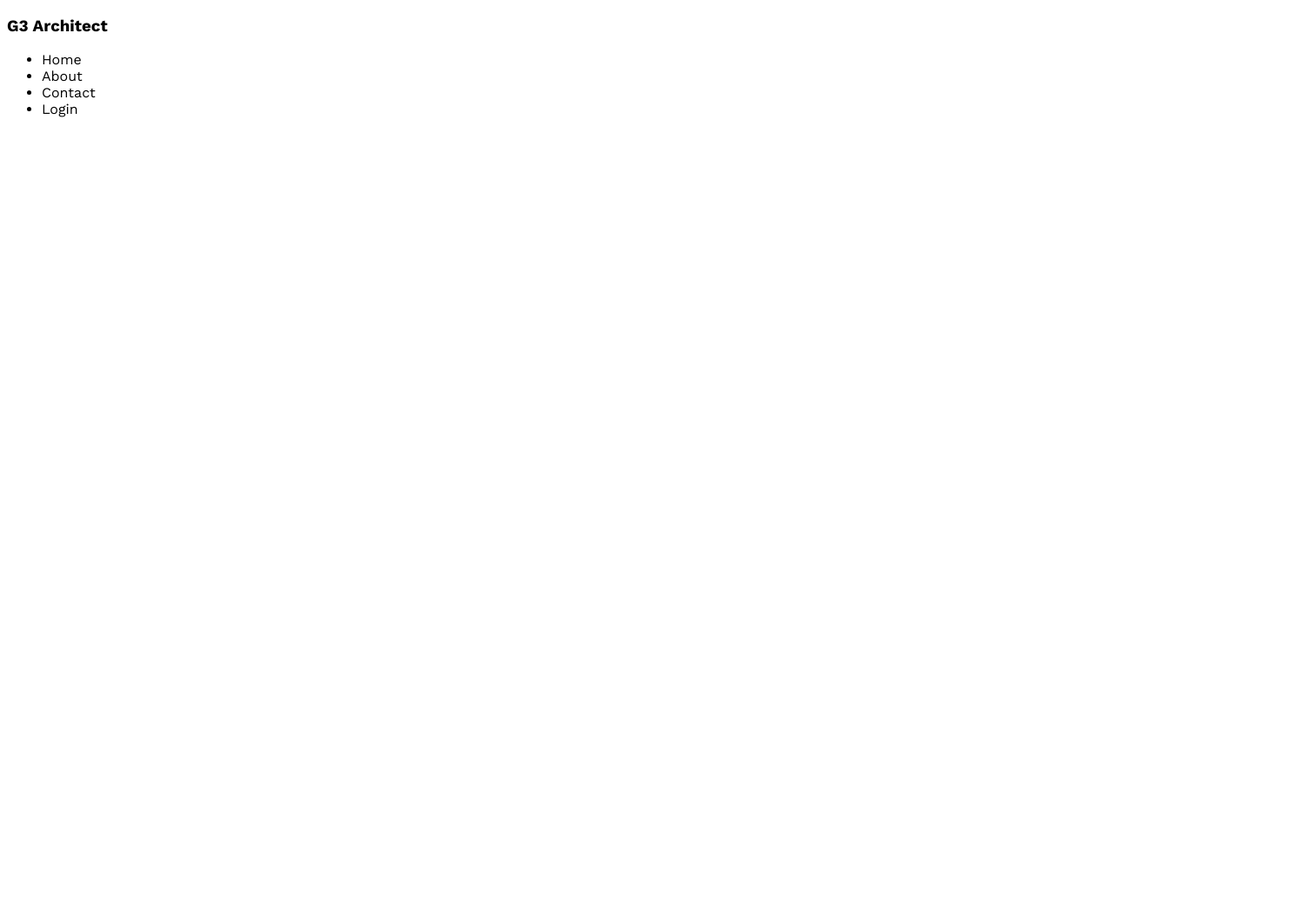
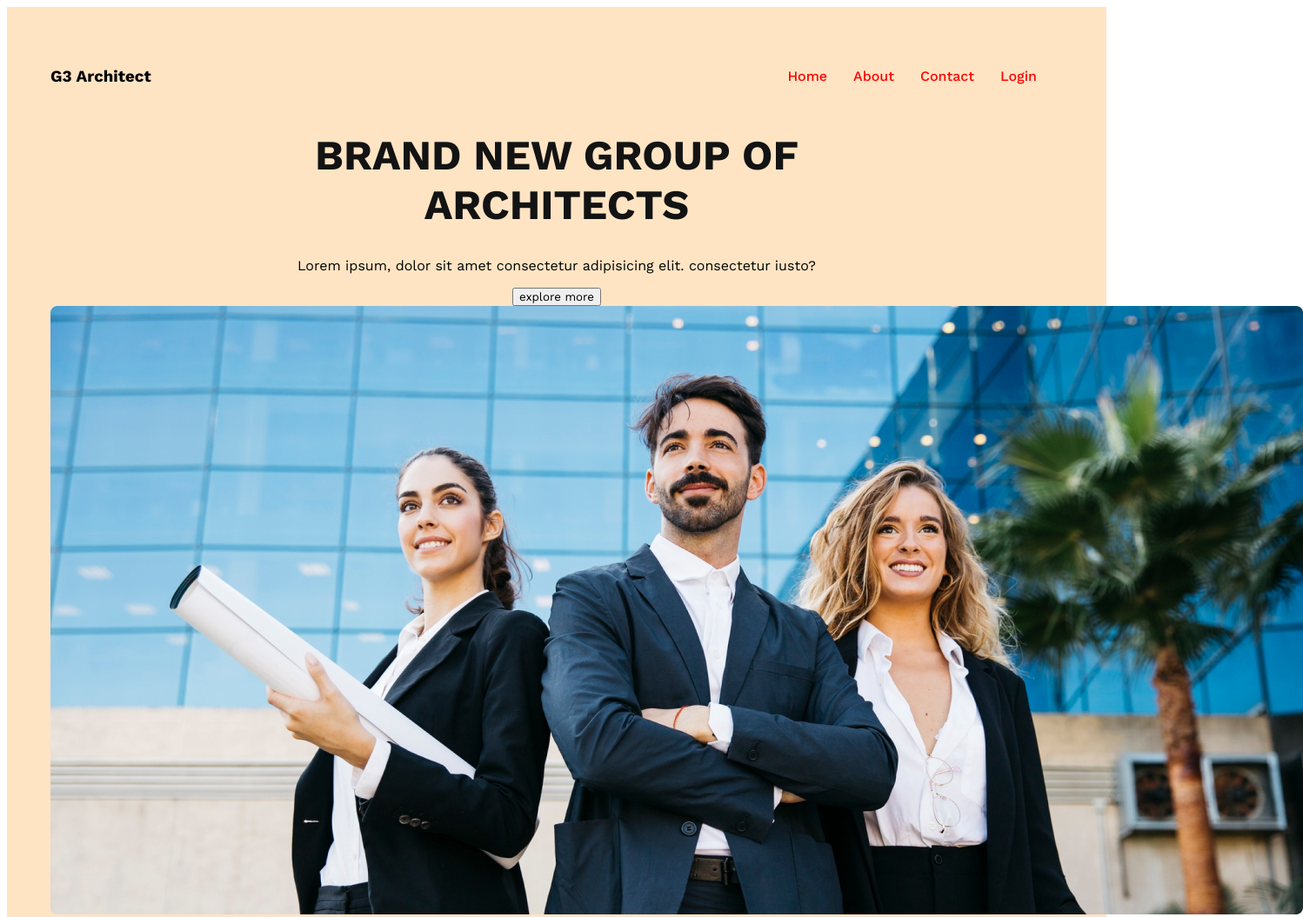
Before and after one commit to ataullah4d/g3-architects-website, a plain HTML site: page index.html in a window 1280 px wide. Shown: the top 1055 px of the page at 87% size, 1498 px wide, since content can reach past the window. Before the commit the page ends 800 px from the top, so only its background shows below. Drawn offline with nearby package versions, Linux system fonts and the light colour scheme.

Commit message:
banner content created

```diff
--- a/index.html
+++ b/index.html
@@ -1,18 +1,35 @@
 <!DOCTYPE html>
 <html lang="en">
+
 <head>
             <meta charset="UTF-8">
             <meta name="viewport" content="width=device-width, initial-scale=1.0">
             <title>G3 Architect</title>
             <link rel="stylesheet" href="styles/architect.css">
             <header>
-                        <h3>G3 Architect</h3>
-                        <ul>
-                                   <li><a href=""></a>Home</li>
-                                   <li><a href=""></a>About</li>
-                                   <li><a href=""></a>Contact</li>
-                                   <li><a href=""></a>Login</li>
-                        </ul>
+                        <nav>
+                                    <h3 class="nav-title">G3 Architect</h3>
+                                    <ul>
+                                                <li><a href="">Home</a></li>
+                                                <li><a href="">About</a></li>
+                                                <li><a href="">Contact</a></li>
+                                                <li><a href="">Login</a></li>
+                                    </ul>
+                        </nav>
+                        <div class="banner">
+                                    <div class="banner-content">
+                                                <h1 class="banner-title">BRAND NEW GROUP OF ARCHITECTS</h1>
+                                                <p class="banner-decription">
+                                                            Lorem ipsum, dolor sit amet consectetur adipisicing elit.
+                                                            consectetur iusto?
+                                                </p>
+                                                <button class="btn-primary">explore more</button>
+                                    </div>
+                                    <img src="images/banner.png" alt="">
+
+
+
+                        </div>
 
             </header>
             <main>
@@ -23,7 +40,9 @@
             </footer>
 
 </head>
+
 <body>
 
 </body>
+
 </html>
--- a/styles/architect.css
+++ b/styles/architect.css
@@ -1,6 +1,55 @@
 
-@import url('https://fonts.googleapis.com/css2?family=Work+Sans:wght@400;500;600;700;800&display=swap');
+@import url('https://fonts.googleapis.com/css2?family=Work+Sans:wght@400;500;600;700;&display=swap');
+
+.btn-primary{
+
+}
 
 *{
             font-family: 'Work Sans', sans-serif
 }
+header{
+      background-color: bisque;
+      padding: 50px  50px;
+}
+
+nav{display: flex;
+      justify-content: space-between;
+      align-items: center;
+
+}
+nav >ul {
+      display: flex;
+
+}
+nav li{
+      list-style: none;
+      margin-right: 30px;
+      font-weight: 500;
+      font-size: 1rem;
+
+}
+nav li a{
+      text-decoration: none;
+      color: red !important;
+}
+.banner{
+      justify-content: center;
+}
+.banner-content{
+       max-width: 800px;
+      text-align: center;
+      margin: 0 auto;
+}
+.banner-title{
+      font-size: 3rem;
+      font-weight: 700;
+      color: rgb(19, 19, 19);
+
+}
+.banner-description{
+      color: rgb(114, 114, 114);
+      font-size: 16px;
+      font-weight: 400;
+
+}
```
